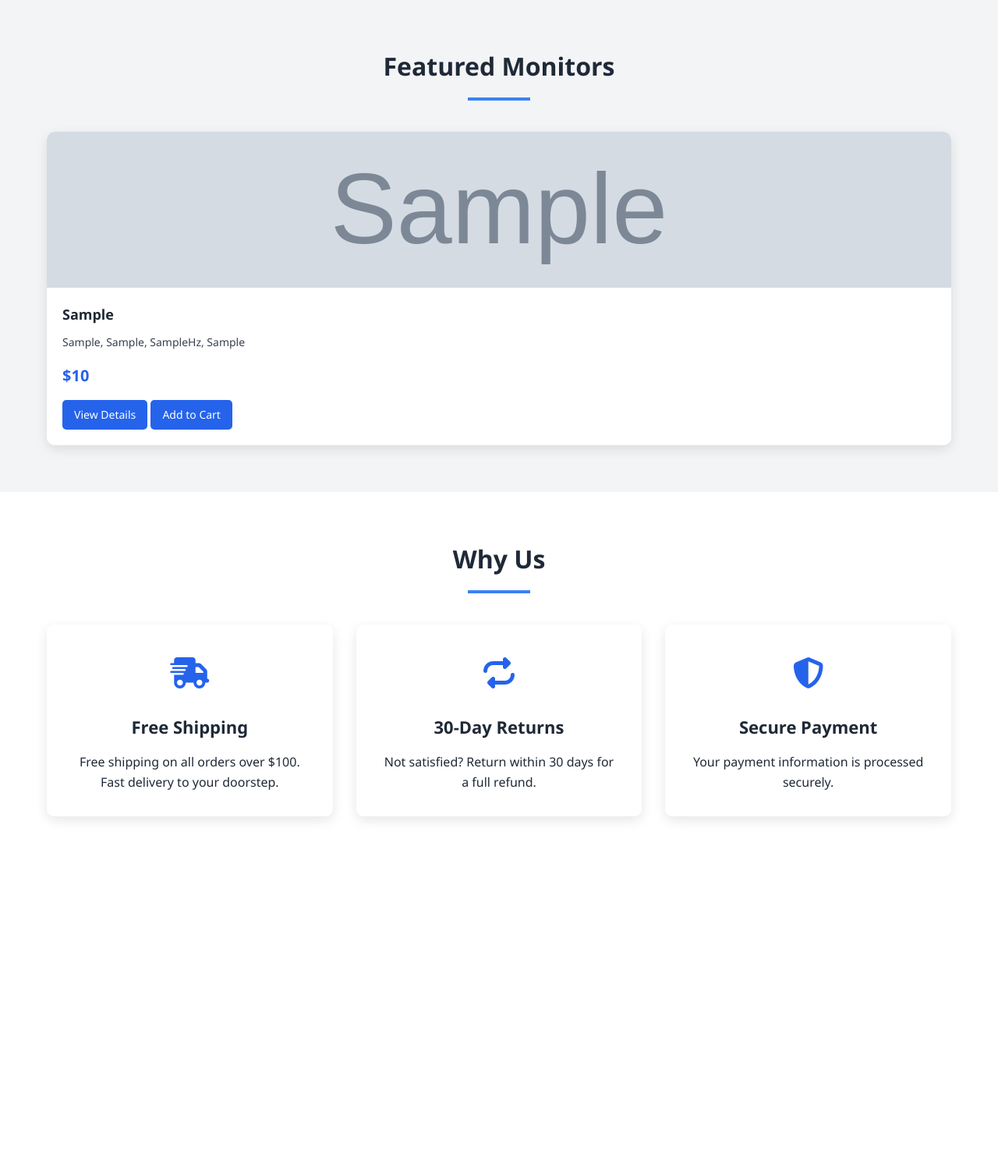
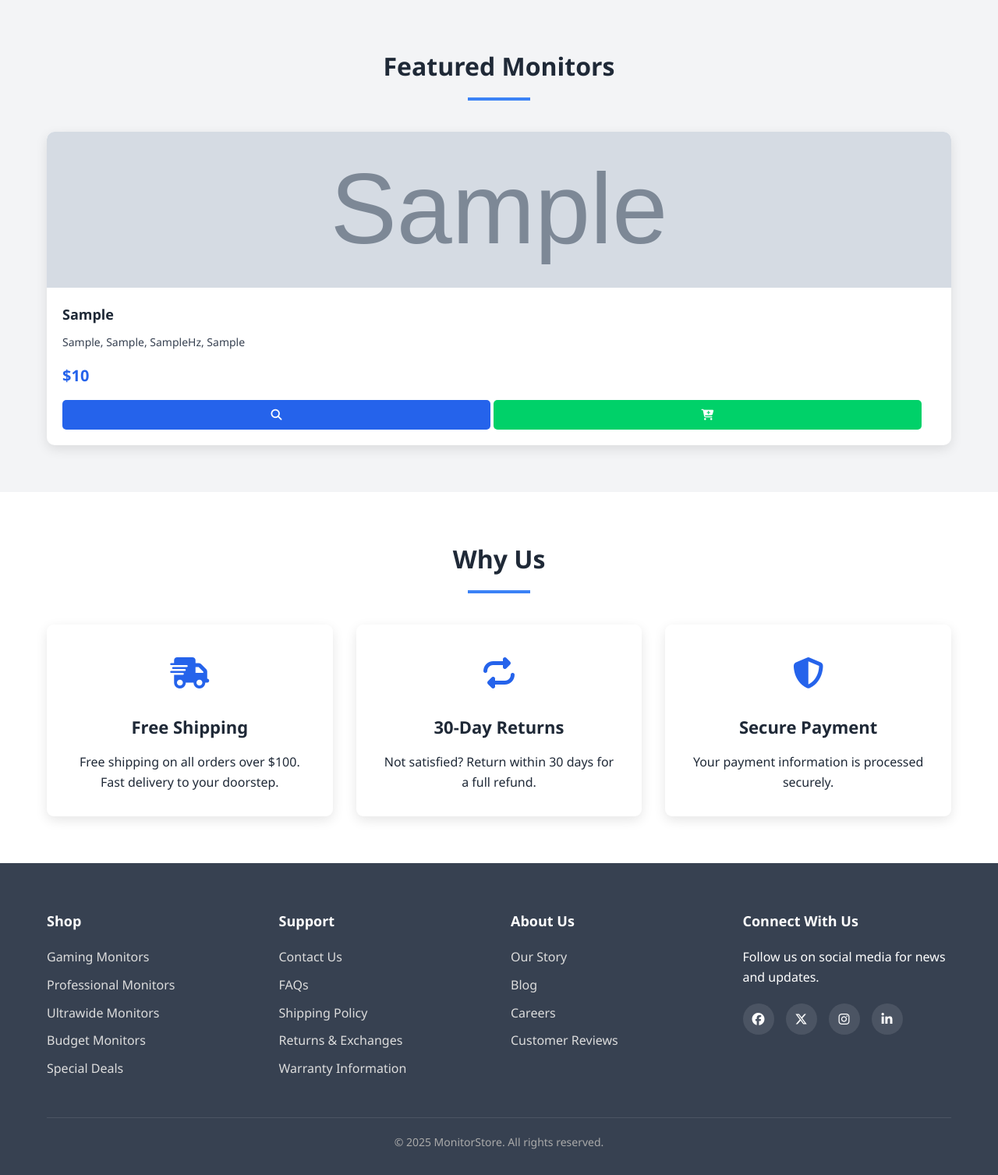
Before and after one commit to OtariTB/Project_PHP, a PHP site: page / in a window 1280 px wide. Shown: the part 1088-2595 px from the top of the page at 78% size. Before the commit the page ends 2140 px from the top, so only its background shows below. Run offline with PHP 8.4, Linux system fonts and the light colour scheme; tables that the repository leaves empty or names only in its code hold one stand-in row (values such as "Sample post"); grey boxes marked "Sample" are stand-in pictures; data that the repository does not hold is empty.

Commit message:
1.7 (Index ✅, products⚙️)

```diff
--- a/index.php
+++ b/index.php
@@ -115,8 +115,8 @@ include_once './config/connect.php';
                             <h3 class="product-title">'.$product['brandName']. " " ,$product['model'].'</h3>
                             <p class="product-specs">'. $product['resolution_type'].", ",$product['screen_size'].", ",$product['refresh_rate']."Hz, ",$product['panel'].'</p>
                             <div class="product-price">$'.$product['price'].'</div>
-                            <a href="product.php?id='.$product['product_id'].'" class="product-btn">View Details</a>
-                            <a href="cart.php?add='.$product['product_id'].'" class="product-btn">Add to Cart</a>
+                            <a href="product.php?id='.$product['product_id'].'" class="product-btn"><i class="fa-solid fa-magnifying-glass"></i></a>
+                            <a href="cart.php?add='.$product['product_id'].'" class="product-btn" style = "background-color : var(--light-green);"><i class="fa-solid fa-cart-plus"></i></a>
                         </div>
                     </div>
                     ';
@@ -125,7 +125,7 @@ include_once './config/connect.php';
             </div>
         </div>
     </section>
-        <section class="features">
+    <section class="features">
         <div class="container">
             <h2 class="section-title">Why Us</h2>
             <div class="features-grid">
@@ -147,5 +147,55 @@ include_once './config/connect.php';
             </div>
         </div>
     </section>
+    <footer>
+        <div class="container">
+            <div class="footer-grid">
+                <div class="footer-links">
+                    <h3>Shop</h3>
+                    <ul>
+                        <li><a href="gaming.php">Gaming Monitors</a></li>
+                        <li><a href="professional.php">Professional Monitors</a></li>
+                        <li><a href="ultrawide.php">Ultrawide Monitors</a></li>
+                        <li><a href="budget.php">Budget Monitors</a></li>
+                        <li><a href="deals.php">Special Deals</a></li>
+                    </ul>
+                </div>
+                <div class="footer-links">
+                    <h3>Support</h3>
+                    <ul>
+                        <li><a href="contact.php">Contact Us</a></li>
+                        <li><a href="faq.php">FAQs</a></li>
+                        <li><a href="shipping.php">Shipping Policy</a></li>
+                        <li><a href="returns.php">Returns & Exchanges</a></li>
+                        <li><a href="warranty.php">Warranty Information</a></li>
+                    </ul>
+                </div>
+                <div class="footer-links">
+                    <h3>About Us</h3>
+                    <ul>
+                        <li><a href="about.php">Our Story</a></li>
+                        <li><a href="blog.php">Blog</a></li>
+                        <li><a href="careers.php">Careers</a></li>
+                        <li><a href="reviews.php">Customer Reviews</a></li>
+                    </ul>
+                </div>
+                <div class="footer-links">
+                    <h3>Connect With Us</h3>
+                    <p>Follow us on social media for news and updates.</p>
+                    <div class="social-links">
+                        <a href="#" class="social-icon"><i class="fa-brands fa-facebook"></i></a>
+                        <a href="#" class="social-icon"><i class="fa-brands fa-x-twitter"></i></a>
+                        <a href="#" class="social-icon"><i class="fa-brands fa-instagram"></i></a>
+                        <a href="#" class="social-icon"><i class="fa-brands fa-linkedin-in"></i></a>
+                    </div>
+                </div>
+            </div>
+            <div class="copyright">
+                <p>&copy; <?php echo date('Y'); ?> MonitorStore. All rights reserved.</p>
+            </div>
+        </div>
+    </footer>
+
+
 </body>
 </html>
--- a/styles/styles.css
+++ b/styles/styles.css
@@ -5,6 +5,7 @@
   --light-gray: #f3f4f6;
   --dark-gray: #374151;
   --text-color: #1f2937;
+  --light-green: #00d169;
 }
 
 * {
@@ -340,17 +341,19 @@ header {
 
 .product-btn {
   display: inline-block;
+  width: 49%;
   background-color: var(--primary-color);
   color: white;
   padding: 8px 15px;
   border-radius: 5px;
   text-decoration: none;
+  text-align: center;
   transition: background-color 0.3s;
   font-size: 14px;
 }
 
 .product-btn:hover {
-  background-color: var(--secondary-color);
+  background-color: var(---secondarycolor);
 }
 
 .features {
@@ -384,6 +387,74 @@ header {
 .feature-title {
   font-size: 22px;
   margin-bottom: 15px;
+}
+
+footer {
+  background-color: var(--dark-gray);
+  color: white;
+  padding: 60px 0 30px;
+}
+
+.footer-grid {
+  display: grid;
+  grid-template-columns: repeat(auto-fit, minmax(200px, 1fr));
+  gap: 30px;
+  margin-bottom: 40px;
+}
+
+.footer-links h3 {
+  margin-bottom: 20px;
+  font-size: 18px;
+}
+
+.footer-links ul {
+  list-style: none;
+}
+
+.footer-links ul li {
+  margin-bottom: 10px;
+}
+
+.footer-links ul li a {
+  color: #ddd;
+  text-decoration: none;
+  transition: color 0.3s;
+}
+
+.footer-links ul li a:hover {
+  color: white;
+}
+
+.social-links {
+  display: flex;
+  gap: 15px;
+  margin-top: 20px;
+}
+
+.social-icon {
+  text-decoration: none;
+  color: white;
+  display: inline-block;
+  width: 40px;
+  height: 40px;
+  background-color: rgba(255, 255, 255, 0.1);
+  border-radius: 50%;
+  display: flex;
+  align-items: center;
+  justify-content: center;
+  transition: background-color 0.3s;
+}
+
+.social-icon:hover {
+  background-color: var(--accent-color);
+}
+
+.copyright {
+  text-align: center;
+  padding-top: 20px;
+  border-top: 1px solid rgba(255, 255, 255, 0.1);
+  font-size: 14px;
+  color: #aaa;
 }
 
 @media (max-width: 768px) {
@@ -420,3 +491,13 @@ header {
     grid-template-columns: 1fr;
   }
 }
+
+.page-header {
+  padding: 2rem 0;
+  background-color: white;
+  border-bottom: 1px solid #e1e8ed;
+}
+.page-title {
+  font-size: 2rem;
+  margin-bottom: 1rem;
+}
```
Also changed, not shown: includes/products.php (+32 -10 lines).
